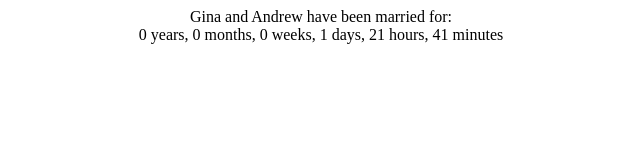
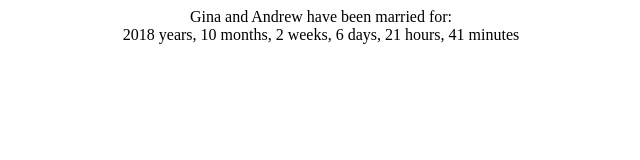
Before and after one commit to ginandrew/website, a plain HTML site: page index.html in a window 1280 px wide. Shown: the full height of the page, 319-959 px from the left. Drawn offline with Linux system fonts and the light colour scheme.

Commit message:
mock startdate

```diff
--- a/index.html
+++ b/index.html
@@ -3132,7 +3132,7 @@ Date.getFormattedDateDiff = function(date1, date2) {
 
 
 var today = new Date(),
-    start_date = new Date("2019-11-20T00:00:00");
+    start_date = new Date("0001-01-01T00:00:00");
 
 document.getElementById('out2').innerHTML
   = '<p align="center">Gina and Andrew have been married for:<br/>' + Date.getFormattedDateDiff(start_date, today) + '</p>';
```
